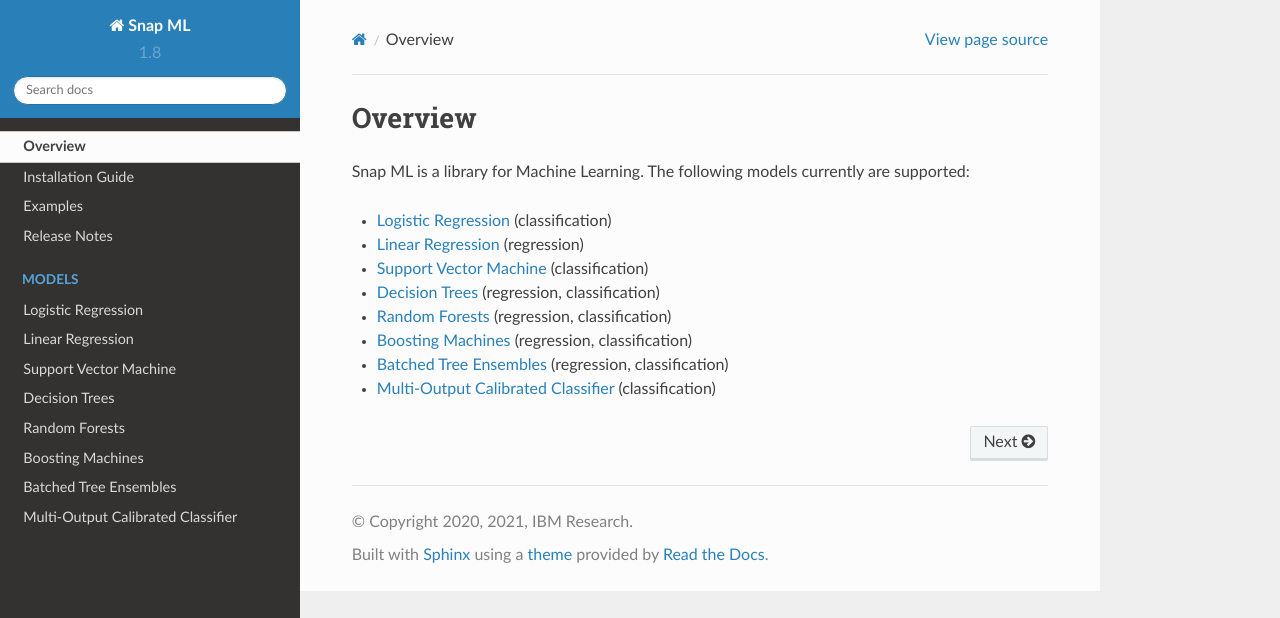
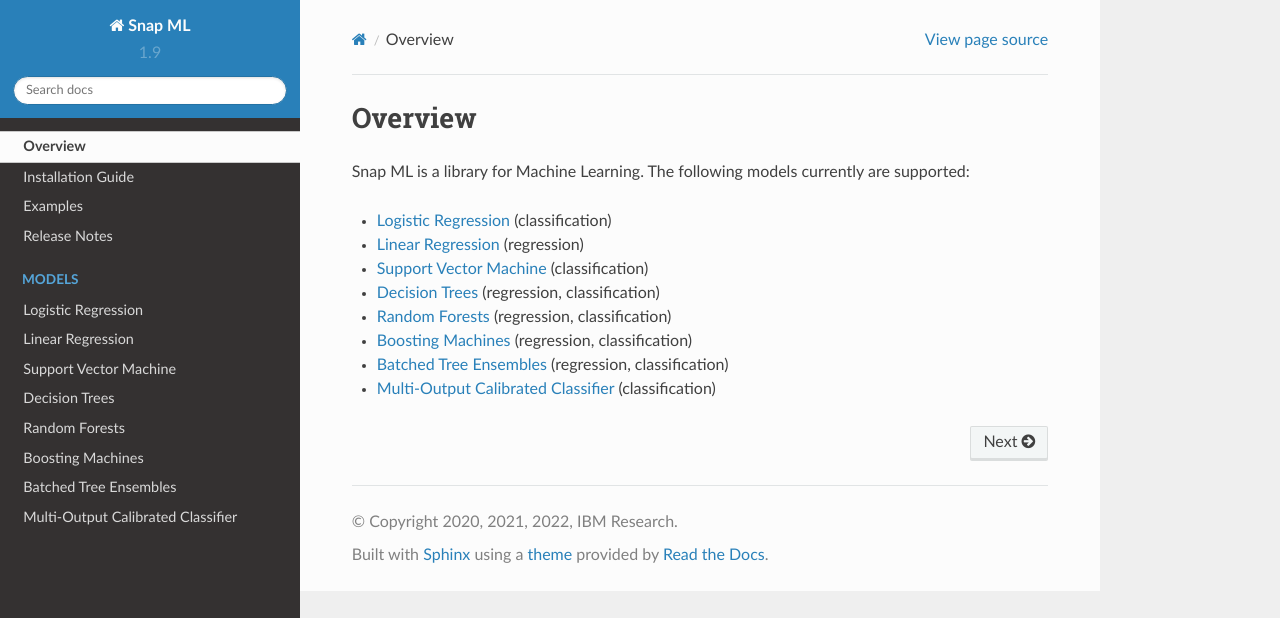
Before and after one commit to andreea-anghel/snapml-docs, a Sphinx documentation site: the page built from docs/source/index.rst, in a window 1280 px wide. Shown: the top 618 px of the page. Built offline with Sphinx 7.4.7 and the Read the Docs theme 2.0.0, drawn with Linux system fonts in a browser that asks for light colours.

Commit message:
Update title

```diff
--- a/docs/source/conf.py
+++ b/docs/source/conf.py
@@ -53,7 +53,7 @@
 
 # General information about the project.
 project = 'Snap ML'
-copyright = '2020, 2021, IBM Research'
+copyright = '2020, 2021, 2022, IBM Research'
 author = 'IBM Research'
 
 # The version info for the project you're documenting, acts as replacement for
@@ -61,9 +61,9 @@
 # built documents.
 #
 # The short X.Y version.
-version = '1.8'
+version = '1.9'
 # The full version, including alpha/beta/rc tags.
-release = '1.8.1'
+release = '1.9.0'
 
 # The language for content autogenerated by Sphinx. Refer to documentation
 # for a list of supported languages.
```
